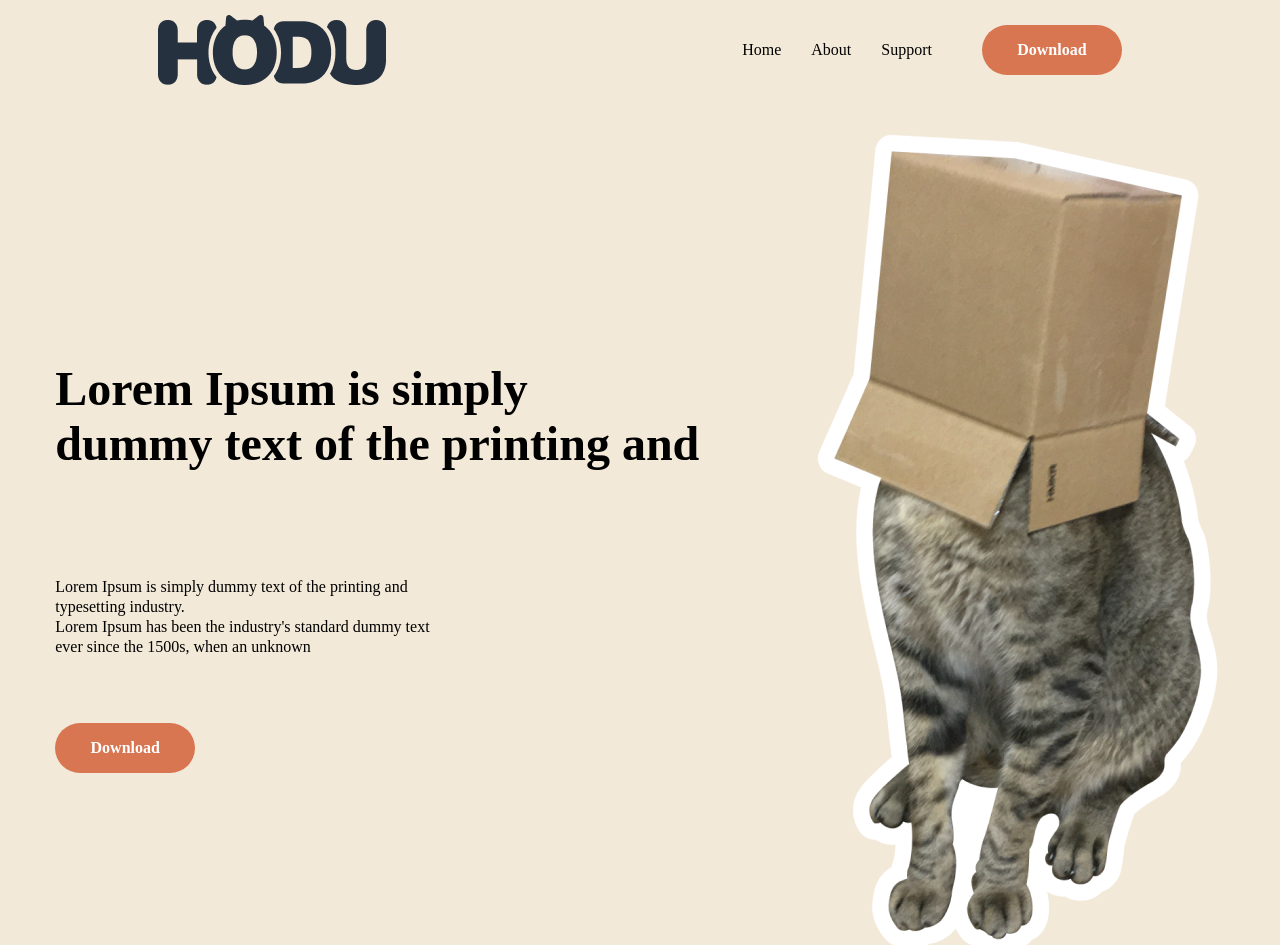
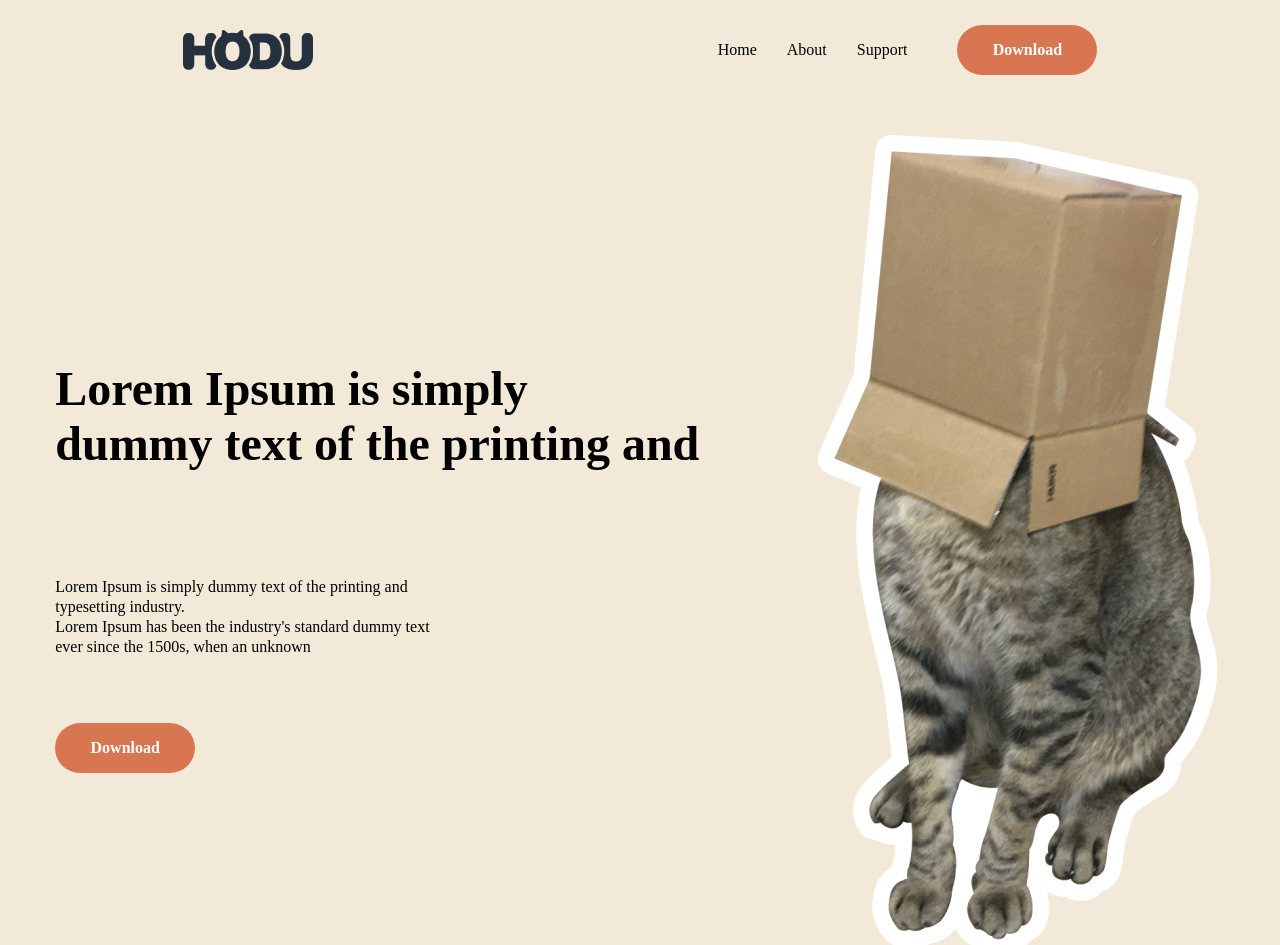
Before and after one commit to wonjin505/LandingPage, a plain HTML site: page index.html in a window 1280 px wide. Shown: the top 945 px of the page. Drawn offline with Linux system fonts and the light colour scheme.

Commit message:
update landingpage.css

```diff
--- a/landingpage.css
+++ b/landingpage.css
@@ -26,7 +26,7 @@ header {
 
 }
 
-.header-logo {
+.img-header-logo {
     width: 130px;
     height: 40px;
 }
```
